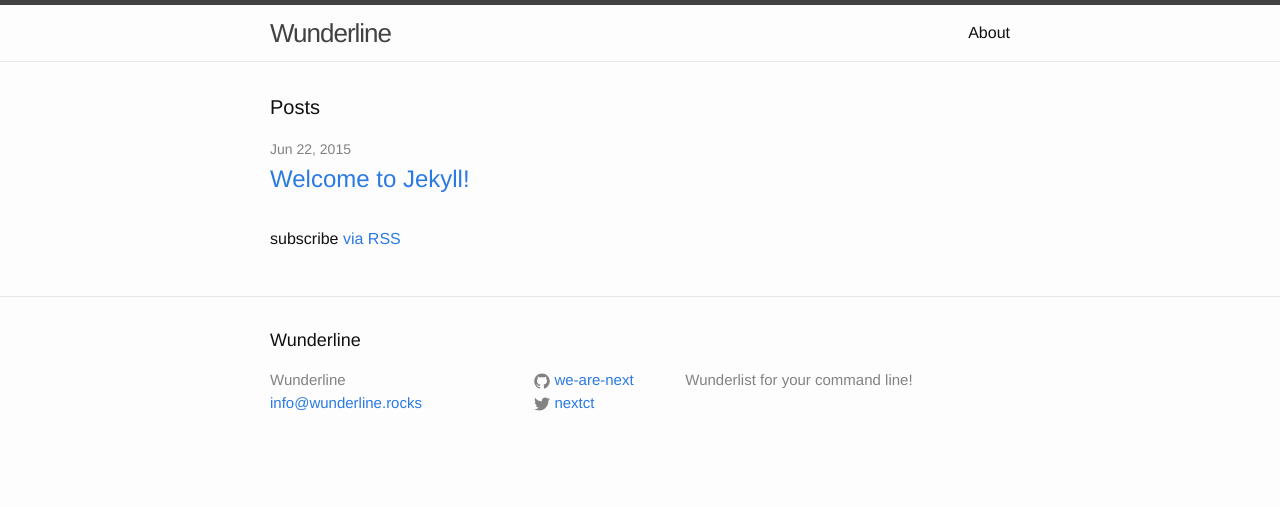
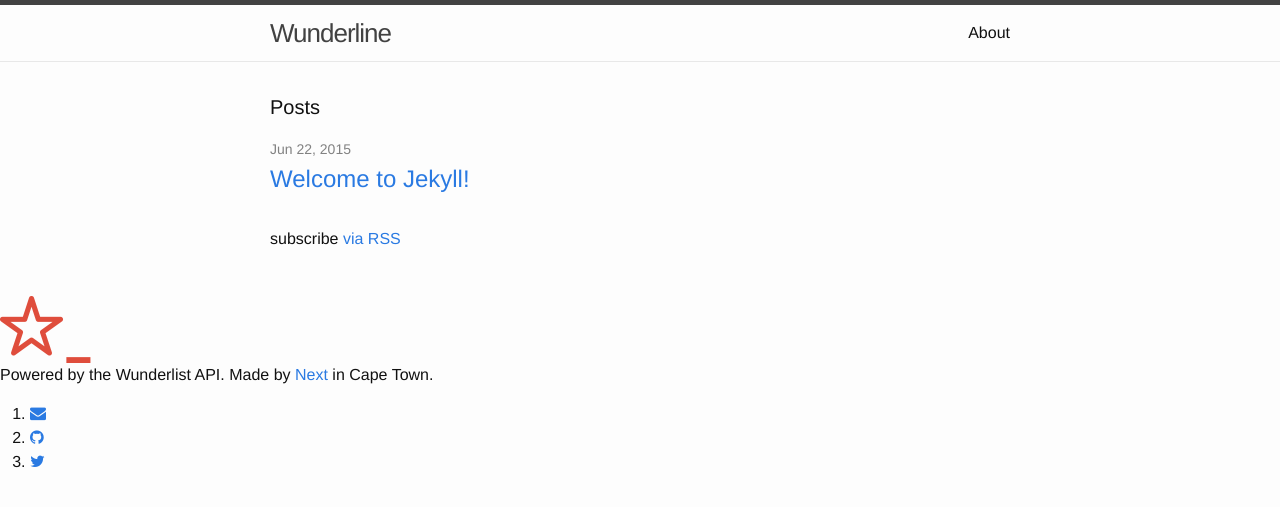
Before and after one commit to wayneashleyberry/wunderline, a Jekyll site: the page built from index.html, in a window 1280 px wide. Shown: the top 507 px of the page. Built offline with Jekyll 4.4.1, drawn with Linux system fonts in a browser that asks for light colours.

Commit message:
Basic footer markup

```diff
--- a/_includes/footer.html
+++ b/_includes/footer.html
@@ -1,55 +1,23 @@
-<footer class="site-footer">
+<footer role="contentinfo">
+    <a href="/"><img src="/assets/images/logo-wunderline-91x67.png" width="91" height="67" alt="Wunderline logo" /></a>
 
-  <div class="wrapper">
+    <p>Powered by the Wunderlist API. Made by <a href="http://www.wearenext.co.za">Next</a> in Cape Town.</p>
 
-    <h2 class="footer-heading">{{ site.title }}</h2>
-
-    <div class="footer-col-wrapper">
-      <div class="footer-col  footer-col-1">
-        <ul class="contact-list">
-          <li>{{ site.title }}</li>
-          <li><a href="mailto:{{ site.email }}">{{ site.email }}</a></li>
-        </ul>
-      </div>
-
-      <div class="footer-col  footer-col-2">
-        <ul class="social-media-list">
-          {% if site.github_username %}
-          <li>
-            <a href="https://github.com/{{ site.github_username }}">
-              <span class="icon  icon--github">
-                <svg viewBox="0 0 16 16">
-                  <path fill="#828282" d="M7.999,0.431c-4.285,0-7.76,3.474-7.76,7.761 c0,3.428,2.223,6.337,5.307,7.363c0.388,0.071,0.53-0.168,0.53-0.374c0-0.184-0.007-0.672-0.01-1.32 c-2.159,0.469-2.614-1.04-2.614-1.04c-0.353-0.896-0.862-1.135-0.862-1.135c-0.705-0.481,0.053-0.472,0.053-0.472 c0.779,0.055,1.189,0.8,1.189,0.8c0.692,1.186,1.816,0.843,2.258,0.645c0.071-0.502,0.271-0.843,0.493-1.037 C4.86,11.425,3.049,10.76,3.049,7.786c0-0.847,0.302-1.54,0.799-2.082C3.768,5.507,3.501,4.718,3.924,3.65 c0,0,0.652-0.209,2.134,0.796C6.677,4.273,7.34,4.187,8,4.184c0.659,0.003,1.323,0.089,1.943,0.261 c1.482-1.004,2.132-0.796,2.132-0.796c0.423,1.068,0.157,1.857,0.077,2.054c0.497,0.542,0.798,1.235,0.798,2.082 c0,2.981-1.814,3.637-3.543,3.829c0.279,0.24,0.527,0.713,0.527,1.437c0,1.037-0.01,1.874-0.01,2.129 c0,0.208,0.14,0.449,0.534,0.373c3.081-1.028,5.302-3.935,5.302-7.362C15.76,3.906,12.285,0.431,7.999,0.431z"/>
-                </svg>
-              </span>
-
-              <span class="username">{{ site.github_username }}</span>
+    <ol class="list">
+        <li>
+            <a href="mailto:{{ site.email }}" title="Email us">
+                <span class="icon fa fa-envelope" aria-hidden="true"></span>
             </a>
-          </li>
-          {% endif %}
-
-          {% if site.twitter_username %}
-          <li>
-            <a href="https://twitter.com/{{ site.twitter_username }}">
-              <span class="icon  icon--twitter">
-                <svg viewBox="0 0 16 16">
-                  <path fill="#828282" d="M15.969,3.058c-0.586,0.26-1.217,0.436-1.878,0.515c0.675-0.405,1.194-1.045,1.438-1.809
-                  c-0.632,0.375-1.332,0.647-2.076,0.793c-0.596-0.636-1.446-1.033-2.387-1.033c-1.806,0-3.27,1.464-3.27,3.27 c0,0.256,0.029,0.506,0.085,0.745C5.163,5.404,2.753,4.102,1.14,2.124C0.859,2.607,0.698,3.168,0.698,3.767 c0,1.134,0.577,2.135,1.455,2.722C1.616,6.472,1.112,6.325,0.671,6.08c0,0.014,0,0.027,0,0.041c0,1.584,1.127,2.906,2.623,3.206 C3.02,9.402,2.731,9.442,2.433,9.442c-0.211,0-0.416-0.021-0.615-0.059c0.416,1.299,1.624,2.245,3.055,2.271 c-1.119,0.877-2.529,1.4-4.061,1.4c-0.264,0-0.524-0.015-0.78-0.046c1.447,0.928,3.166,1.469,5.013,1.469 c6.015,0,9.304-4.983,9.304-9.304c0-0.142-0.003-0.283-0.009-0.423C14.976,4.29,15.531,3.714,15.969,3.058z"/>
-                </svg>
-              </span>
-
-              <span class="username">{{ site.twitter_username }}</span>
+        </li>
+        <li>
+            <a href="http://github.com{{ site.github_username }}" title="Follow us on GitHub">
+                <span class="icon fa fa-github" aria-hidden="true"></span>
             </a>
-          </li>
-          {% endif %}
-        </ul>
-      </div>
-
-      <div class="footer-col  footer-col-3">
-        <p class="text">{{ site.description }}</p>
-      </div>
-    </div>
-
-  </div>
-
+        </li>
+        <li>
+            <a href="http://twitter.com{{ site.twitter_username }}" title="Follow us on Twitter">
+                <span class="icon fa fa-twitter" aria-hidden="true"></span>
+            </a>
+        </li>
+    </ol>
 </footer>
```
